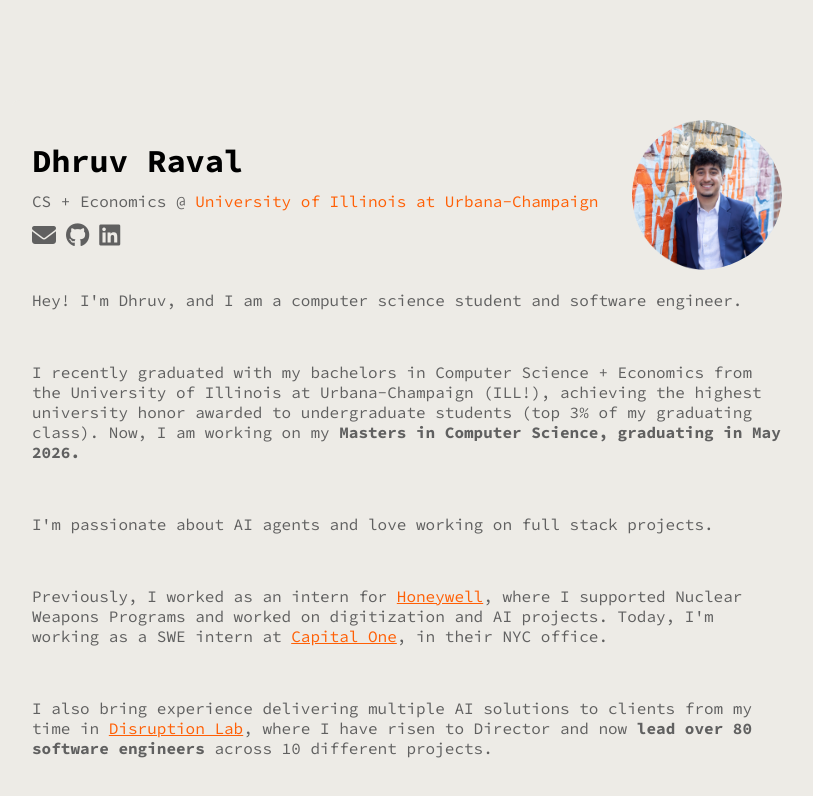
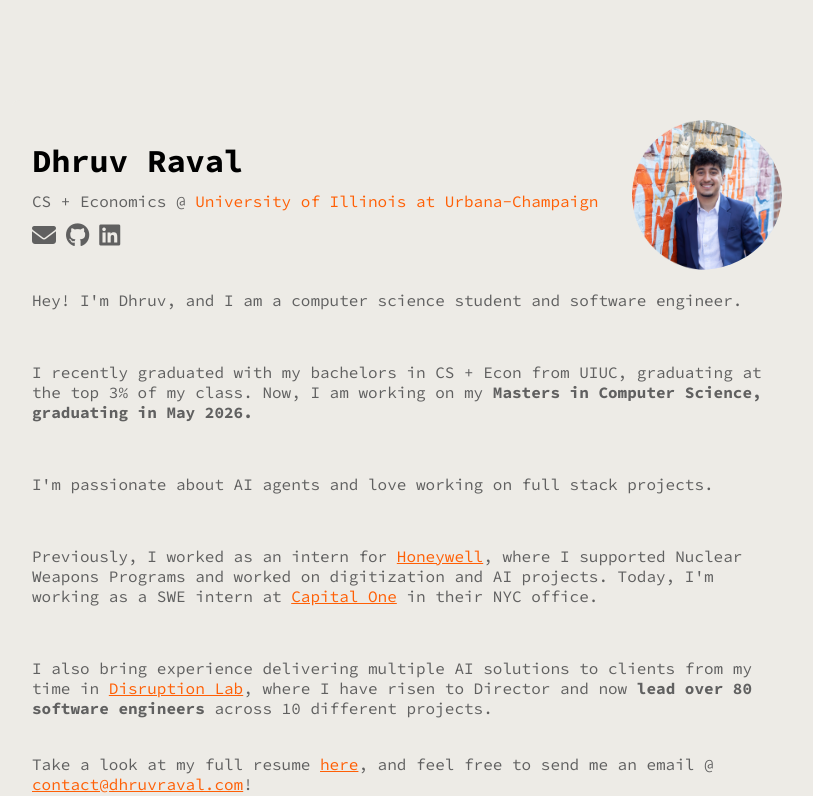
Before and after one commit to dhruvkraval/my-website, a React (Create React App) app: page / in a window 1280 px wide. Shown: the top 796 px of the page, without its empty margins (233-1046 px from the left). Built offline with nearby package versions, Linux system fonts and the light colour scheme.

Commit message:
updated text and experience

```diff
--- a/src/App.js
+++ b/src/App.js
@@ -112,14 +112,14 @@
             </p>
             <br></br>
             <p>
-              I recently graduated with my bachelors in Computer Science + Economics from the University of Illinois at Urbana-Champaign (ILL!), achieving the highest university honor awarded to undergraduate students (top 3% of my graduating class). Now, I am working on my <strong>Masters in Computer Science, graduating in May 2026.</strong>
+              I recently graduated with my bachelors in CS + Econ from UIUC, graduating at the top 3% of my class. Now, I am working on my <strong>Masters in Computer Science, graduating in May 2026.</strong>
             </p>
             <br></br>
             <p>
             I'm passionate about AI agents and love working on full stack projects.
             </p>
             <br></br>
-            <p>Previously, I worked as an intern for <a href="https://kcnsc.doe.gov/" target="_blank" rel="noopener noreferrer">Honeywell</a>, where I supported Nuclear Weapons Programs and worked on digitization and AI projects. Today, I'm working as a SWE intern at <a href="https://www.capitalone.com/" target="_blank" rel="noopener noreferrer">Capital One</a>, in their NYC office.</p>
+            <p>Previously, I worked as an intern for <a href="https://kcnsc.doe.gov/" target="_blank" rel="noopener noreferrer">Honeywell</a>, where I supported Nuclear Weapons Programs and worked on digitization and AI projects. Today, I'm working as a SWE intern at <a href="https://www.capitalone.com/" target="_blank" rel="noopener noreferrer">Capital One</a> in their NYC office.</p>
             <br></br>
             <p>I also bring experience delivering multiple AI solutions to clients from my time in <a href="https://giesgroups.illinois.edu/disruptionlab/home-v2/" target="_blank" rel="noopener noreferrer">Disruption Lab</a>, where I have risen to Director and now <strong>lead over 80 software engineers</strong> across 10 different projects.</p>
             <br></br>
```
